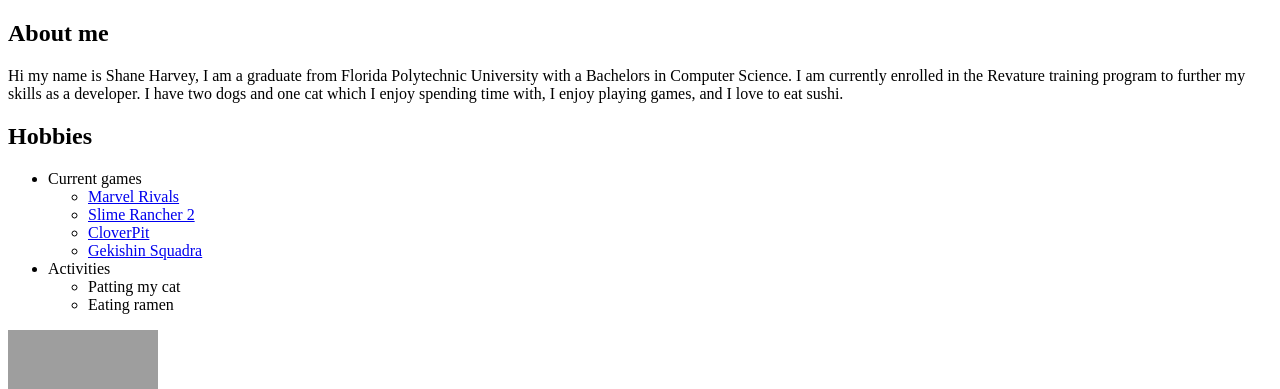
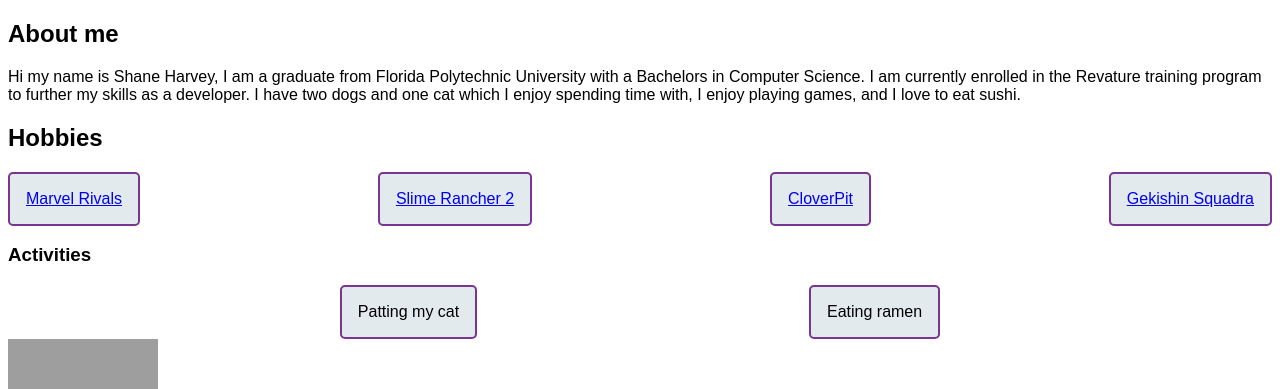
Before and after one commit to 250908-NET/HarveyS-HTML, a plain HTML site: page index.html in a window 1280 px wide. Shown: the top 389 px of the page. Drawn offline with Linux system fonts and the light colour scheme; grey boxes are pictures that could not be loaded.

Commit message:
Challenge 4

```diff
--- /dev/null
+++ b/external.css
@@ -0,0 +1,27 @@
+body {
+  font-family: sans-serif;
+}
+
+.box {
+  display: flex;
+  justify-content: space-between;
+}
+
+.box > * {
+  border: 2px solid rgb(121, 53, 145);
+  border-radius: 5px;
+  background-color: rgba(116, 149, 171, 0.2);
+  padding: 1em;
+}
+
+.box2 {
+  display: flex;
+  justify-content: space-evenly;
+}
+
+.box2 > * {
+  border: 2px solid rgb(121, 53, 145);
+  border-radius: 5px;
+  background-color: rgba(116, 149, 171, 0.2);
+  padding: 1em;
+}
--- a/index.html
+++ b/index.html
@@ -7,7 +7,7 @@
     <meta name="viewport" content="width=device-width, initial-scale=1">
     <title>Exercise</title>
 
-    <link rel="stylesheet" type="text/css" media="screen" href="main.css">
+    <link rel="stylesheet" href="./external.css">
 </head>
 
 <body>
@@ -21,24 +21,20 @@
         I have two dogs and one cat which I enjoy spending time with, I enjoy playing games, and I love to eat sushi.
     </p1>
 
-    <h2>
-        Hobbies
-    </h2>
-    <ul>
-        <li>Current games</li>
-        <ul>
-            <li><a href="https://store.steampowered.com/app/2767030/Marvel_Rivals/">Marvel Rivals</a></li>
-            <li><a href="https://store.steampowered.com/app/1657630/Slime_Rancher_2/">Slime Rancher 2</a></li>
-            <li><a href="https://store.steampowered.com/app/3314790/CloverPit/">CloverPit</a></li>
-            <li><a href="https://store.steampowered.com/app/2072560/DRAGON_BALL_GEKISHIN_SQUADRA/">Gekishin Squadra</a></li>
-        </ul>
-        <li>Activities</li>
-        <ul>
-            <li>Patting my cat</li>
-            <li>Eating ramen</li>
-        </ul>
-    </ul>
+    <h2> Hobbies </h2>
 
+    <div class="box">
+        <div><a href="https://store.steampowered.com/app/2767030/Marvel_Rivals/">Marvel Rivals</a></div>
+        <div><a href="https://store.steampowered.com/app/1657630/Slime_Rancher_2/">Slime Rancher 2</a></div>
+        <div><a href="https://store.steampowered.com/app/3314790/CloverPit/">CloverPit</a></div>
+        <div><a href="https://store.steampowered.com/app/2072560/DRAGON_BALL_GEKISHIN_SQUADRA/">Gekishin Squadra</a></div>
+    </div>
+
+    <h3> Activities </h3>
+    <div class="box2">
+        <div>Patting my cat</div>
+        <div>Eating ramen</div>
+    </div>
     <p1>
         <img width="150" height="200" src="https://upload.wikimedia.org/wikipedia/commons/thumb/4/4c/Blackcat-Lilith.jpg/375px-Blackcat-Lilith.jpg" alt="small cat photo">
         A cat that looks like mine, but isnt!
```
Also changed, not shown: 1 other file.
